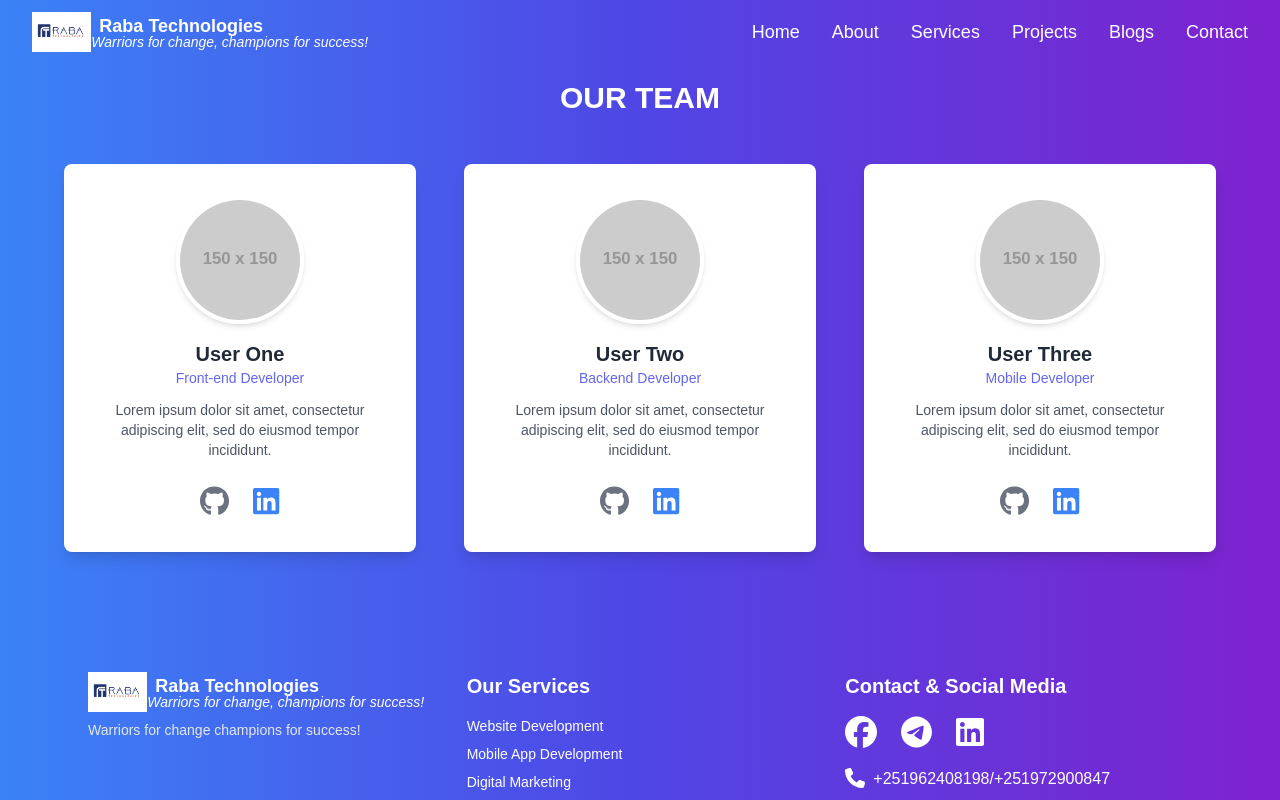
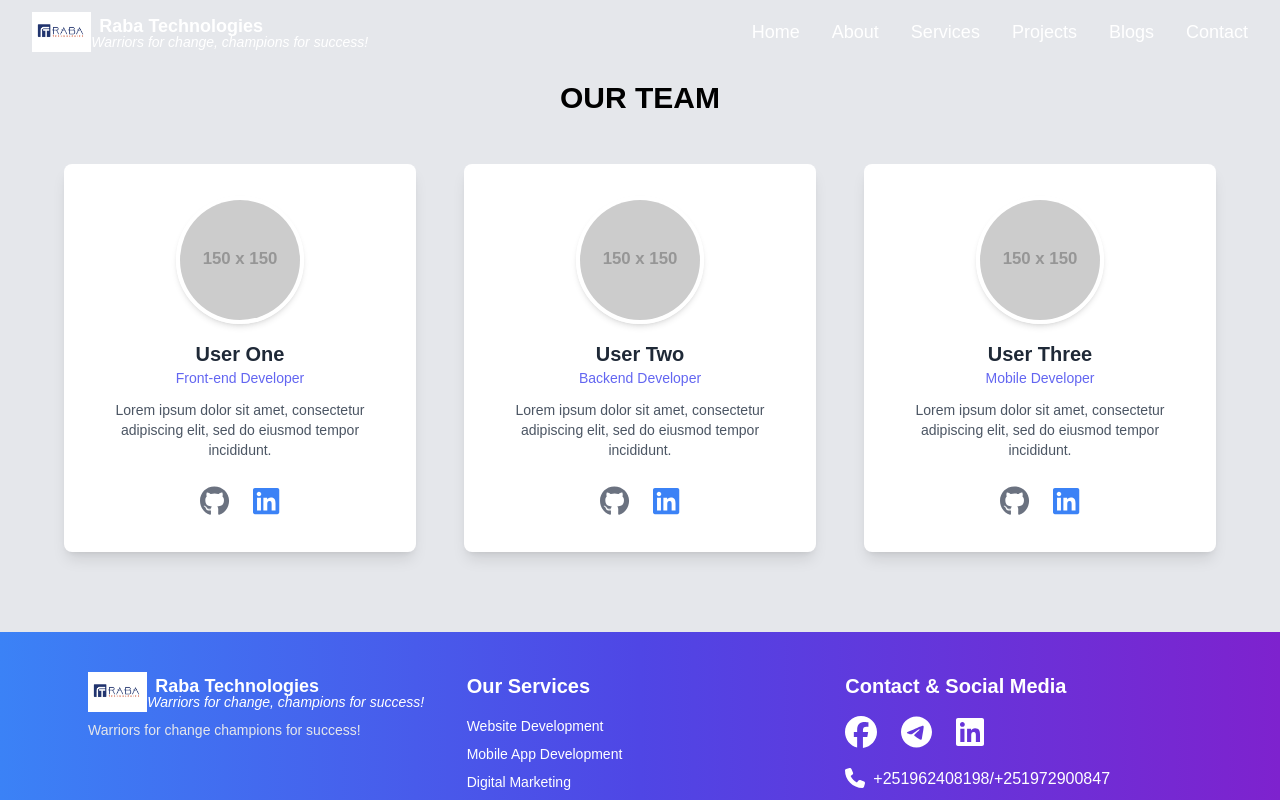
Before and after one commit to injifannoo/RabaWebsite, a React (Vite) app: page /teams in a window 1280 px wide. Shown: the top 800 px of the page. Built offline with nearby package versions, Linux system fonts and the light colour scheme.

Commit message:
small updates

```diff
--- a/src/pages/about/Team.jsx
+++ b/src/pages/about/Team.jsx
@@ -38,8 +38,8 @@ const TeamSection = () => {
     ];
 
     return (
-      <div className="bg-gradient-to-r from-blue-500 via-indigo-600 to-purple-700 py-20">
-        <h2 className="text-center text-3xl font-bold text-white mb-12">OUR TEAM</h2>
+      <div className="bg-gray-200 py-20">
+        <h2 className="text-center text-3xl font-bold text-black mb-12">OUR TEAM</h2>
         <div className="max-w-6xl mx-auto grid grid-cols-1 md:grid-cols-3 gap-12">
           {teamMembers.map((member) => (
             <div
```
